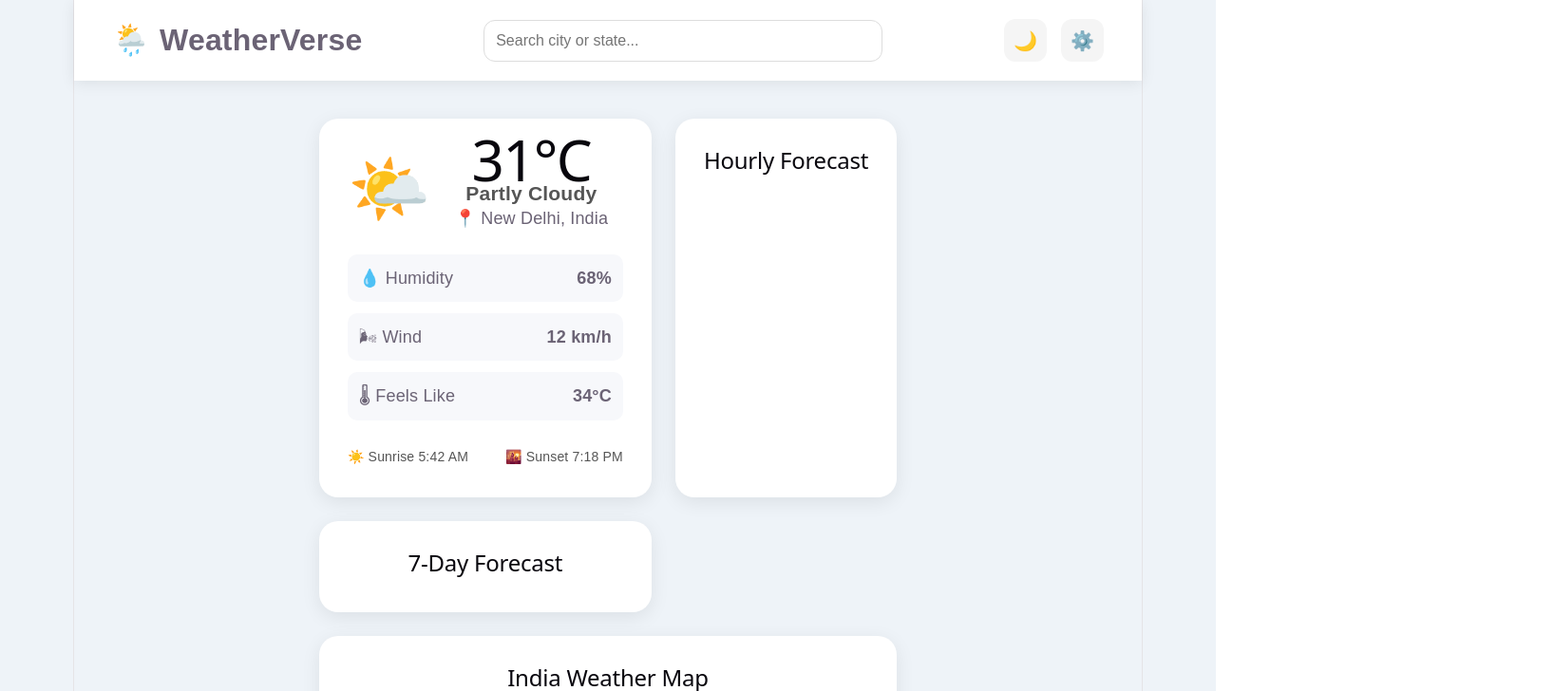
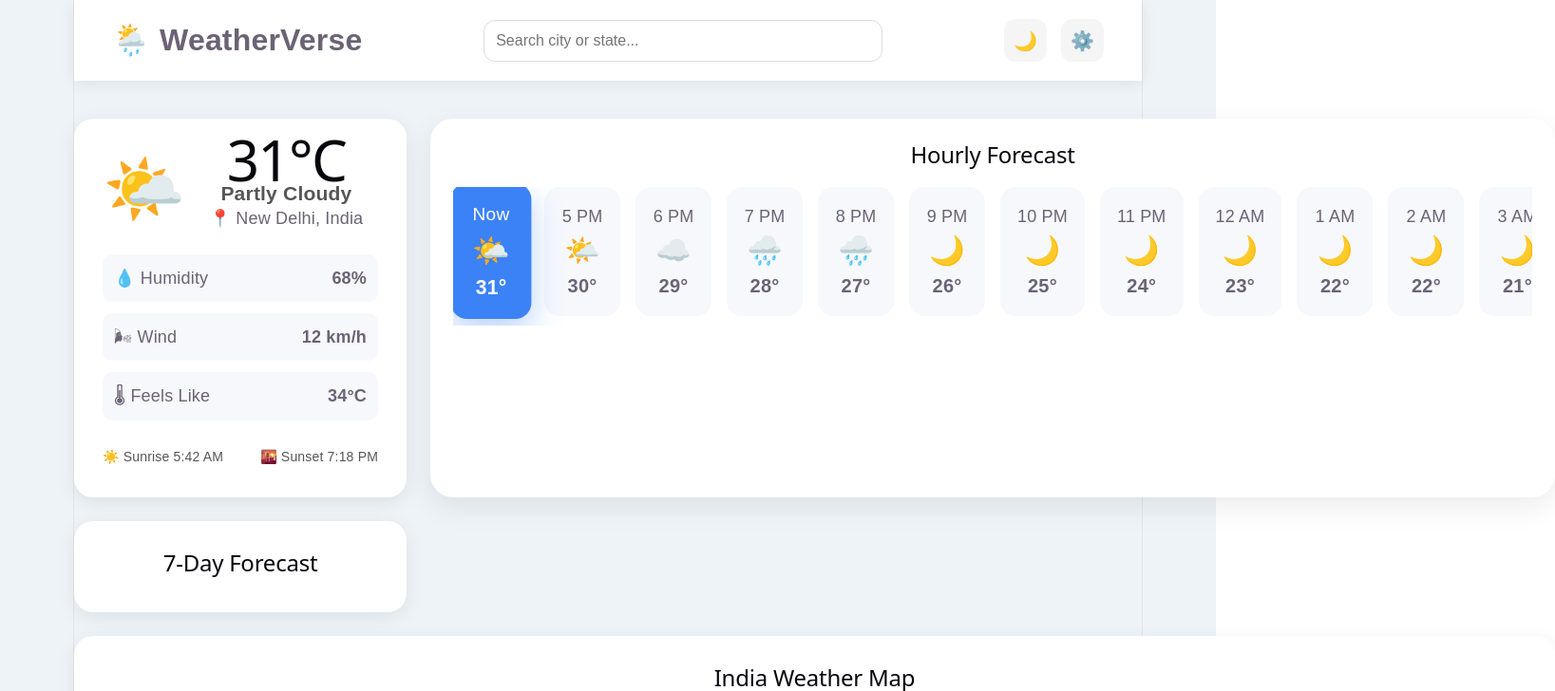
Before and after one commit to Rahman338/WeatherVerse, a React (Vite) app in the folder app/: page / in a window 1280 px wide. Shown: the top 728 px of the page at 95% size, 1637 px wide, since content can reach past the window. Built offline with nearby package versions, Linux system fonts and the light colour scheme.

Commit message:
Mission 13.2 - Enhanced Hourly Forecast Timeline
Improved the Hourly Forecast with a highlighted "Now" card, additional forecast hours, smooth horizontal scrolling, and a more polished timeline layout.

```diff
--- a/app/src/App.css
+++ b/app/src/App.css
@@ -236,3 +236,47 @@ body{
   color:#555;
 
 }
+
+.hourly-card {
+  background: white;
+  border-radius: 24px;
+  padding: 24px;
+  box-shadow: 0 10px 30px rgba(0,0,0,.08);
+}
+
+.hourly-scroll {
+  display: flex;
+  gap: 16px;
+  overflow-x: auto;
+  margin-top: 20px;
+  padding-bottom: 10px;
+  scroll-behavior:smooth;
+}
+
+.hour-item {
+  min-width: 80px;
+  text-align: center;
+  background: #f6f8fc;
+  border-radius: 16px;
+  padding: 18px;
+  flex-shrink: 0;
+}
+
+.hour-item span {
+  display: block;
+  font-size: 30px;
+  margin: 10px 0;
+}
+
+.hour-item strong {
+  font-size: 20px;
+}
+
+.active-hour{
+  background:#3b82f6;
+  color:white;
+
+  transform:scale(1.06);
+
+  box-shadow:0 12px 30px rgba(59,130,246,.35);
+}
--- a/app/src/components/HourlyForecast.tsx
+++ b/app/src/components/HourlyForecast.tsx
@@ -1,7 +1,46 @@
 function HourlyForecast() {
+    const hourlyData = [
+        { time: "Now", icon: "🌤️", temp: "31°", active: true },
+
+        { time: "5 PM", icon: "🌤️", temp: "30°" },
+
+        { time: "6 PM", icon: "☁️", temp: "29°" },
+
+        { time: "7 PM", icon: "🌧️", temp: "28°" },
+
+        { time: "8 PM", icon: "🌧️", temp: "27°" },
+
+        { time: "9 PM", icon: "🌙", temp: "26°" },
+
+        { time: "10 PM", icon: "🌙", temp: "25°" },
+
+        { time: "11 PM", icon: "🌙", temp: "24°" },
+
+        { time: "12 AM", icon: "🌙", temp: "23°" },
+
+        { time: "1 AM", icon: "🌙", temp: "22°" },
+
+        { time: "2 AM", icon: "🌙", temp: "22°" },
+
+        { time: "3 AM", icon: "🌙", temp: "21°" },
+    ];
+
     return (
-      <section className="forecast-box">
+      <section className="hourly-card">
         <h2>Hourly Forecast</h2>
+
+        <div className="hourly-scroll">
+          {hourlyData.map((hour) => (
+            <div
+            className={`hour-item ${hour.active ? "active-hour" : ""}`}
+            key={hour.time}
+          >
+              <p>{hour.time}</p>
+              <span>{hour.icon}</span>
+              <strong>{hour.temp}</strong>
+            </div>
+          ))}
+        </div>
       </section>
     );
   }
```
